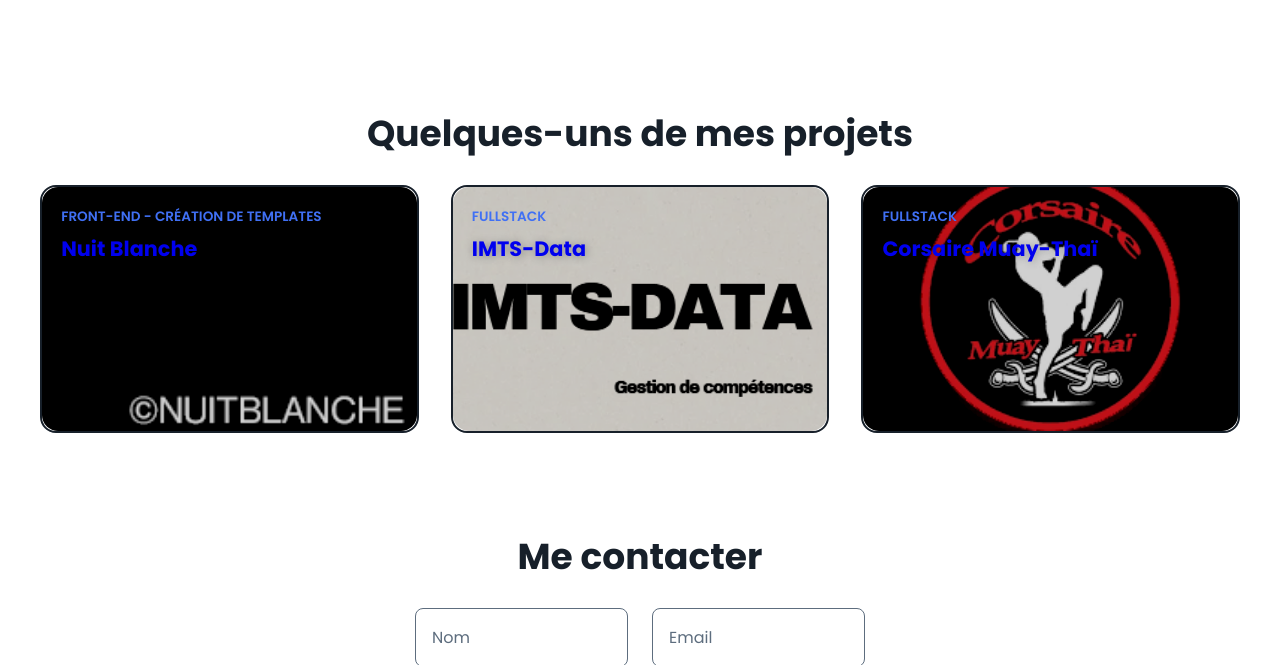
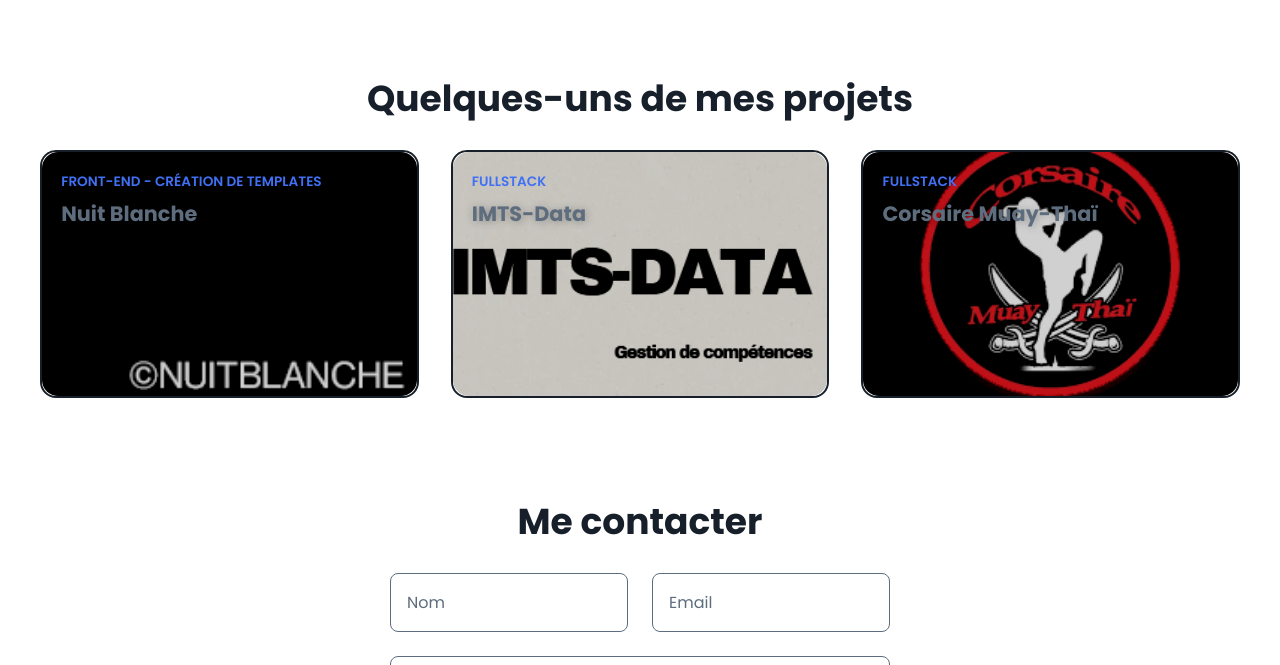
Before and after one commit to Senfoosan/portfolio, a plain HTML site: page index.html in a window 1280 px wide. Shown: the part 2135-2800 px from the top of the page. Drawn offline with nearby package versions, Linux system fonts and the light colour scheme.

Commit message:
media queries a jour

```diff
--- a/style.css
+++ b/style.css
@@ -355,7 +355,7 @@ img { max-width: 100%; height: auto; display: block; }
 }
 
 .work-card__heading {
-  color: var(#BDC3C7);
+  color: var(--text-color);
   font-size: 1.3rem;
   font-weight: 700;
   text-shadow: 1px 1px 8px rgba(0,0,0,.3);
@@ -406,14 +406,14 @@ img { max-width: 100%; height: auto; display: block; }
 
 
 /*========== MEDIA QUERIES ==========*/
-@media screen and (min-width: 576px) {
+/* @media screen and (min-width: 576px) {
     .home-container { grid-template-columns: 1fr 1fr; align-items: center; }
     .home-img { width: 280px; }
     .about-container, .skills-container, .contact-container { grid-template-columns: 1fr 1fr; }
     .about-img { width: 280px; }
     .work-container { grid-template-columns: repeat(2, 1fr); }
     .contact-form { width: 450px; justify-self: center; }
-}
+} */
 
 @media screen and (min-width: 768px) {
     .contact-form {
@@ -442,7 +442,8 @@ img { max-width: 100%; height: auto; display: block; }
 .footer-copy { font-size: var(--small-font-size); }
 
 /*========== MEDIA QUERIES ==========*/
-@media screen and (min-width: 576px) {
+@media screen and (max-width: 576px) {
+    .nav-list{ flex-direction: column; }
     .home-data, .about-container, .skills-container { text-align: initial; }
     .home-container { height: 100vh; grid-template-columns: repeat(2, 1fr); align-items: center; }
     .home-img { width: 280px; }
```
